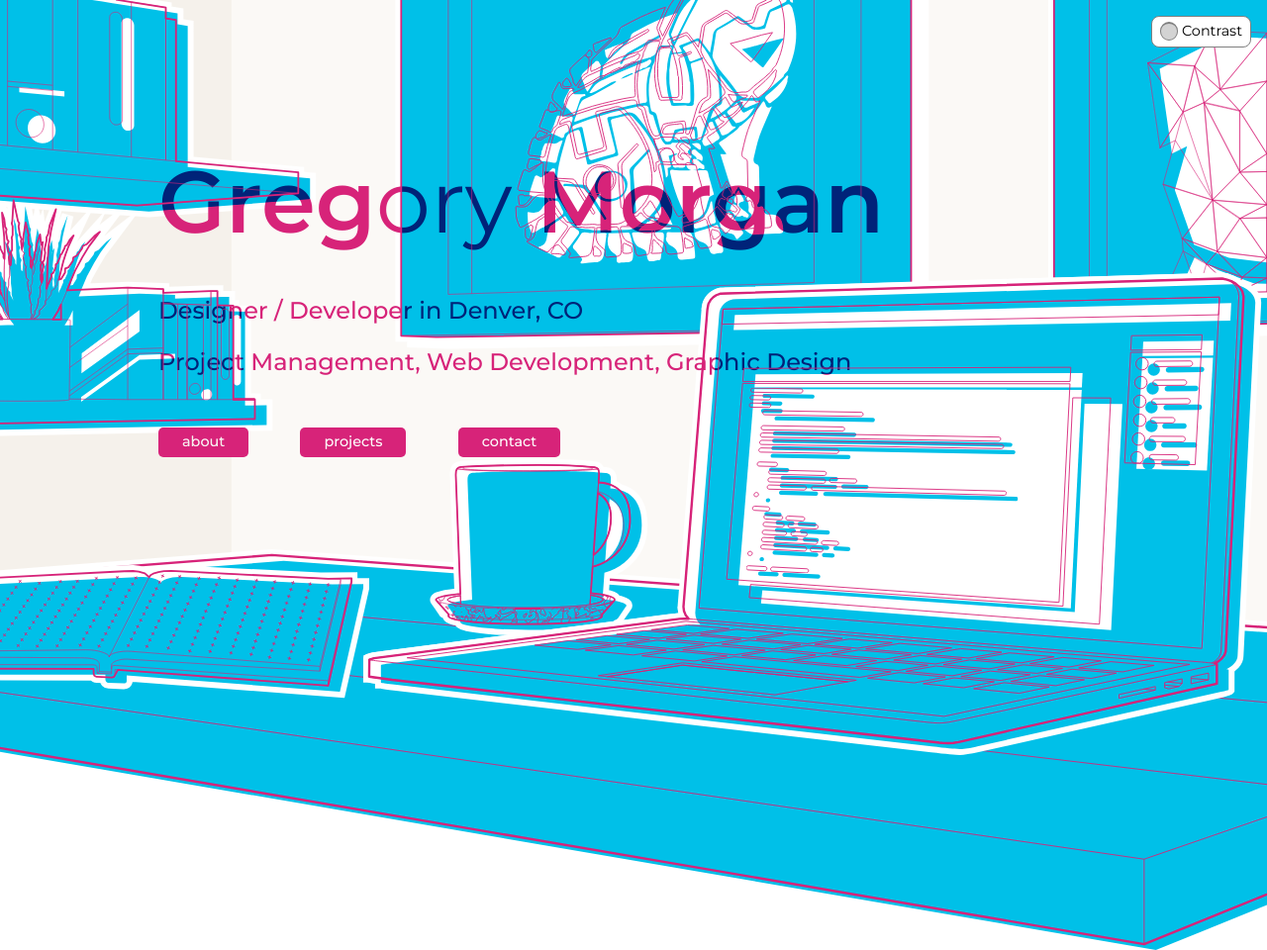
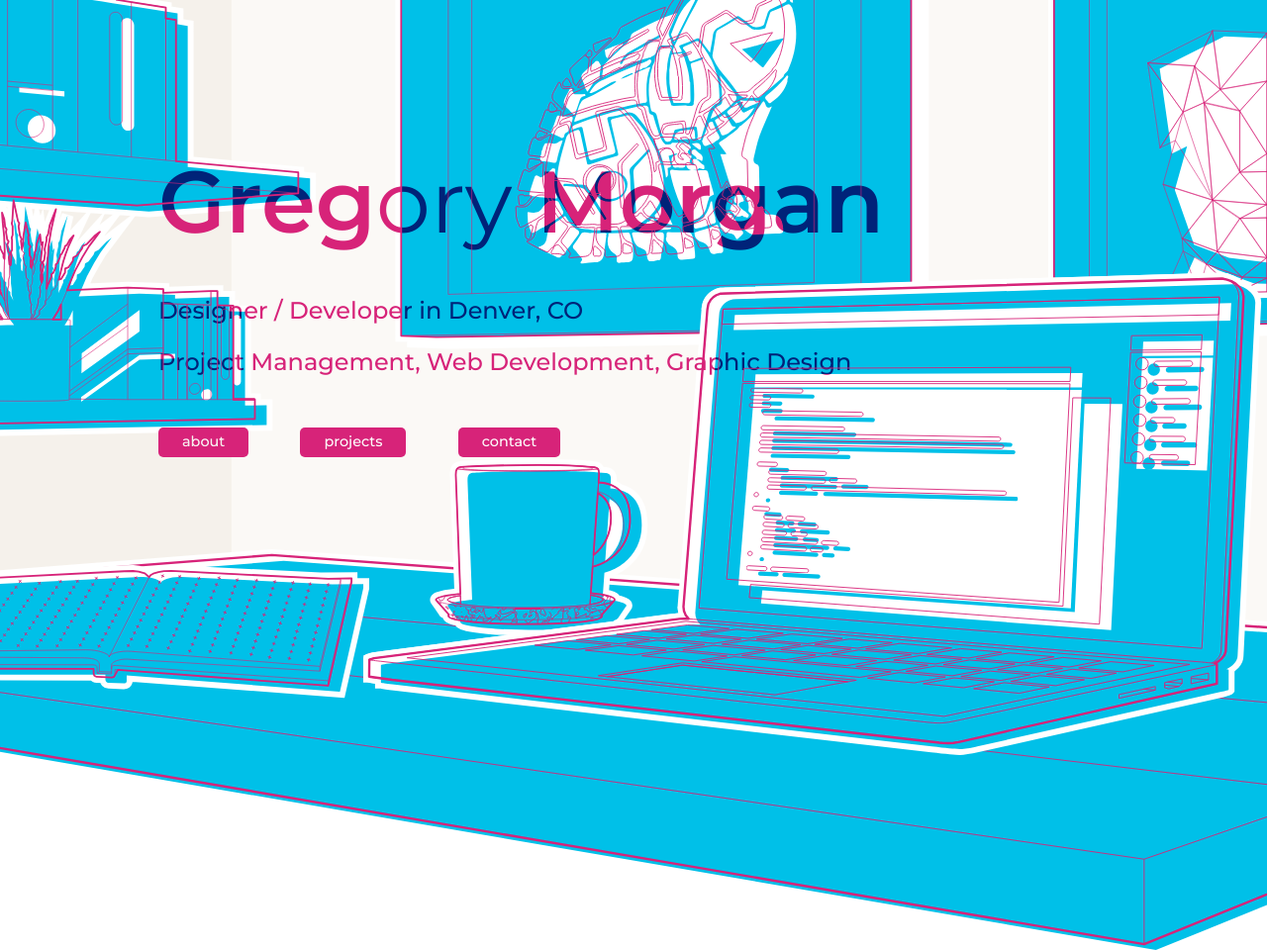
Before and after one commit to gjmorgan91/gjmorgan91.github.io, a website: page index.html in a window 1280 px wide. Shown: the top 960 px of the page at 99% size. Drawn offline with nearby package versions, Linux system fonts and the light colour scheme.

Commit message:
removing contrast toggle

```diff
--- a/index.html
+++ b/index.html
@@ -18,10 +18,10 @@
 
 	<body>
 
-		<label class="contrast" for="contrast">Contrast
+		<!-- <label class="contrast" for="contrast">Contrast
 			<input type="checkbox" name="contrast">
 			<span></span>
-		</label>
+		</label> -->
 
 		<header id="main">
 			<div class="wrapper header">
```
